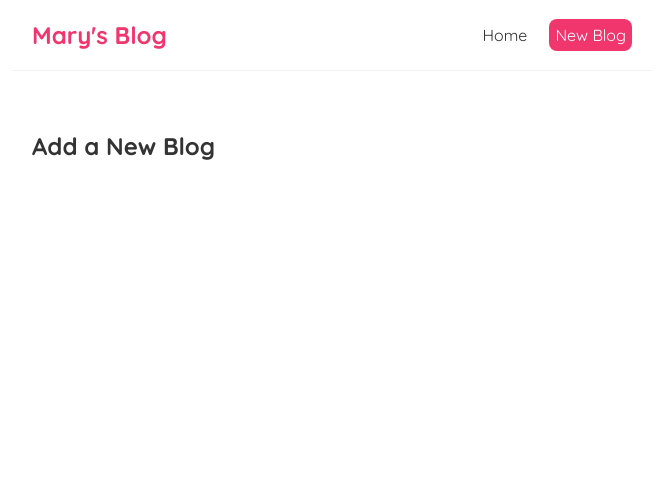
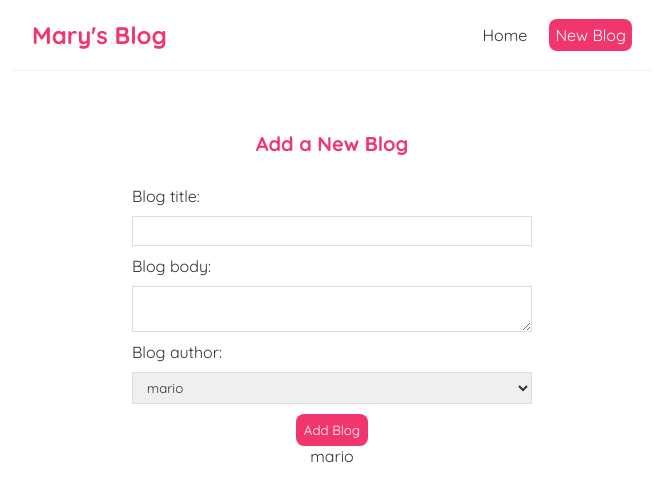
Before and after one commit to lyremlou/mary-blog, a React (Create React App) app: page /create in a window 1280 px wide. Shown: the top 502 px of the page, without its empty margins (308-971 px from the left). Built offline with nearby package versions, Linux system fonts and the light colour scheme.

Commit message:
Add Create blog form

```diff
--- a/src/App.js
+++ b/src/App.js
@@ -2,6 +2,7 @@ import Navbar from "./Navbar";
 import Home from "./Home";
 import {BrowserRouter as Router, Route, Switch} from 'react-router-dom'
 import Create from "./Create";
+import BlogDetails from "./BlogDetails";
 function App() {
   return (
     <Router>
@@ -15,6 +16,9 @@ function App() {
             <Route exact path="/create">
               <Create />
             </Route>
+            <Route exact path="/blogs/:id">
+              <BlogDetails />
+            </Route>
         </Switch>
       </div>
     </div>
--- /dev/null
+++ b/src/BlogDetails.js
@@ -0,0 +1,28 @@
+import { useParams } from "react-router-dom";
+import useFetch from "./useFetch";
+
+const BlogDetails = () => {
+    const {id} = useParams();
+    const {data:blog, error, isPending} = useFetch("http://localhost:8000/blogs/" + id);
+    return (
+        <div className="blog-details">
+            {isPending && <div>Loading...</div>}
+            {error && <div>{error}</div>}
+            {blog && (
+                <article>
+                    <h2>
+                        {blog.title}
+                    </h2>
+                    <p>
+                        Written by {blog.author}
+                    </p>
+                    <div>
+                        {blog.body}
+                    </div>
+                </article>
+            )}
+        </div>
+      );
+}
+
+export default BlogDetails;
--- a/src/BlogList.js
+++ b/src/BlogList.js
@@ -1,3 +1,5 @@
+import { Link } from "react-router-dom/cjs/react-router-dom.min";
+
 const BlogList = ({blogs, title}) => {
 
 
@@ -6,8 +8,11 @@ const BlogList = ({blogs, title}) => {
     <h2>{ title }</h2>
     {blogs.map((blog) => (
         <div className="blog-preview" key={blog.id}>
+            <Link to={`blogs/${blog.id}`}>
             <h2>{blog.title}</h2>
             <p>Written by {blog.author}</p>
+            </Link>
+
         </div>
    )) }</div> );
 }
--- a/src/Create.js
+++ b/src/Create.js
@@ -1,7 +1,39 @@
+import { useState } from "react";
+
 const Create = () => {
+    const [title, setTitle] = useState('');
+    const [body, setBody] = useState('');
+    const [author, setAuthor] = useState('mario');
     return (
         <div className="create">
             <h2>Add a New Blog</h2>
+            <form>
+                <label>Blog title:</label>
+                <input
+                type="text"
+                required
+                value={title}
+                onChange={(e) => setTitle(e.target.value)}
+                />
+                <label>Blog body:</label>
+                <textarea
+                    required
+                    value={body}
+                    onChange={(e) => setBody(e.target.value)}
+                    >
+                </textarea>
+               <label>Blog author:</label>
+               <select
+               value={author}>
+                onChange={(e) => setAuthor(e.target.value)}
+                <option value="mario">mario</option>
+                <option value="yoshi">yoshi</option>
+               </select>
+               <button>Add Blog</button>
+               <p>{title}</p>
+               <p>{body}</p>
+               <p>{author}</p>
+            </form>
         </div>
     );
 }
--- a/src/index.css
+++ b/src/index.css
@@ -32,8 +32,6 @@
   margin: 40px auto;
   padding: 20px;
 }
-
-/* blog previews / list */
 .blog-preview {
   padding: 10px 16px;
   margin: 20px 0;
@@ -47,3 +45,52 @@
   color: #f1356d;
   margin-bottom: 8px;
 }
+.blog-preview a{
+  text-decoration: none;
+}
+.blog-details h2 {
+  font-size: 20px;
+  color: #f1356d;
+  margin-bottom: 10px;
+}
+.blog-details div {
+  margin: 20px 0;
+}
+.blog-details button {
+  background: #f1356d;
+  color: #fff;
+  border: 0;
+  padding: 8px;
+  border-radius: 8px;
+  cursor: pointer;
+}
+.create {
+  max-width: 400px;
+  margin: 0 auto;
+  text-align: center;
+}
+.create label {
+  text-align: left;
+  display: block;
+}
+.create h2 {
+  font-size: 20px;
+  color: #f1356d;
+  margin-bottom: 30px;
+}
+.create input, .create textarea, .create select {
+  width: 100%;
+  padding: 6px 10px;
+  margin: 10px 0;
+  border: 1px solid #ddd;
+  box-sizing: border-box;
+  display: block;
+}
+.create button {
+  background: #f1356d;
+  color: #fff;
+  border: 0;
+  padding: 8px;
+  border-radius: 8px;
+  cursor: pointer;
+}
```
Also changed, not shown: data/db.json (+2 -2 lines).
